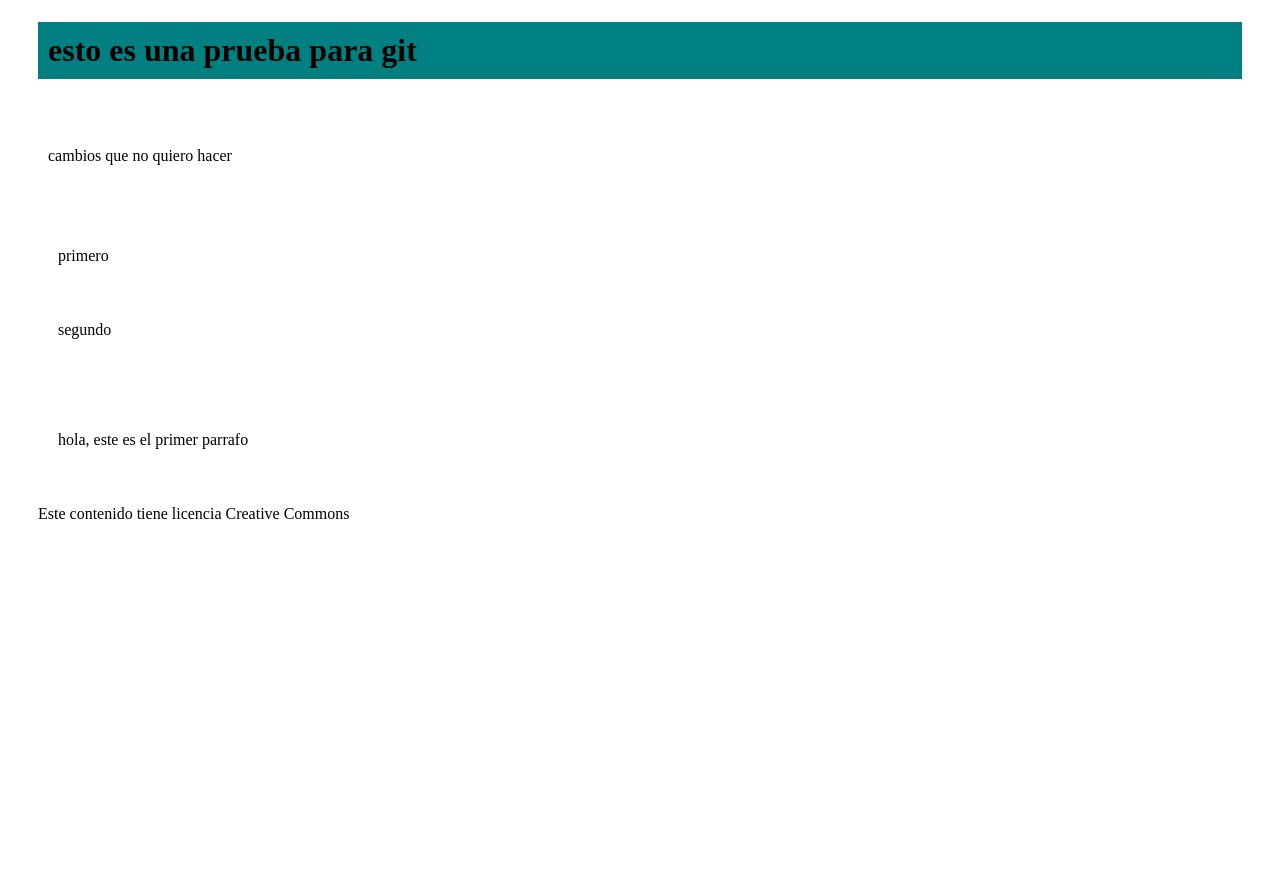
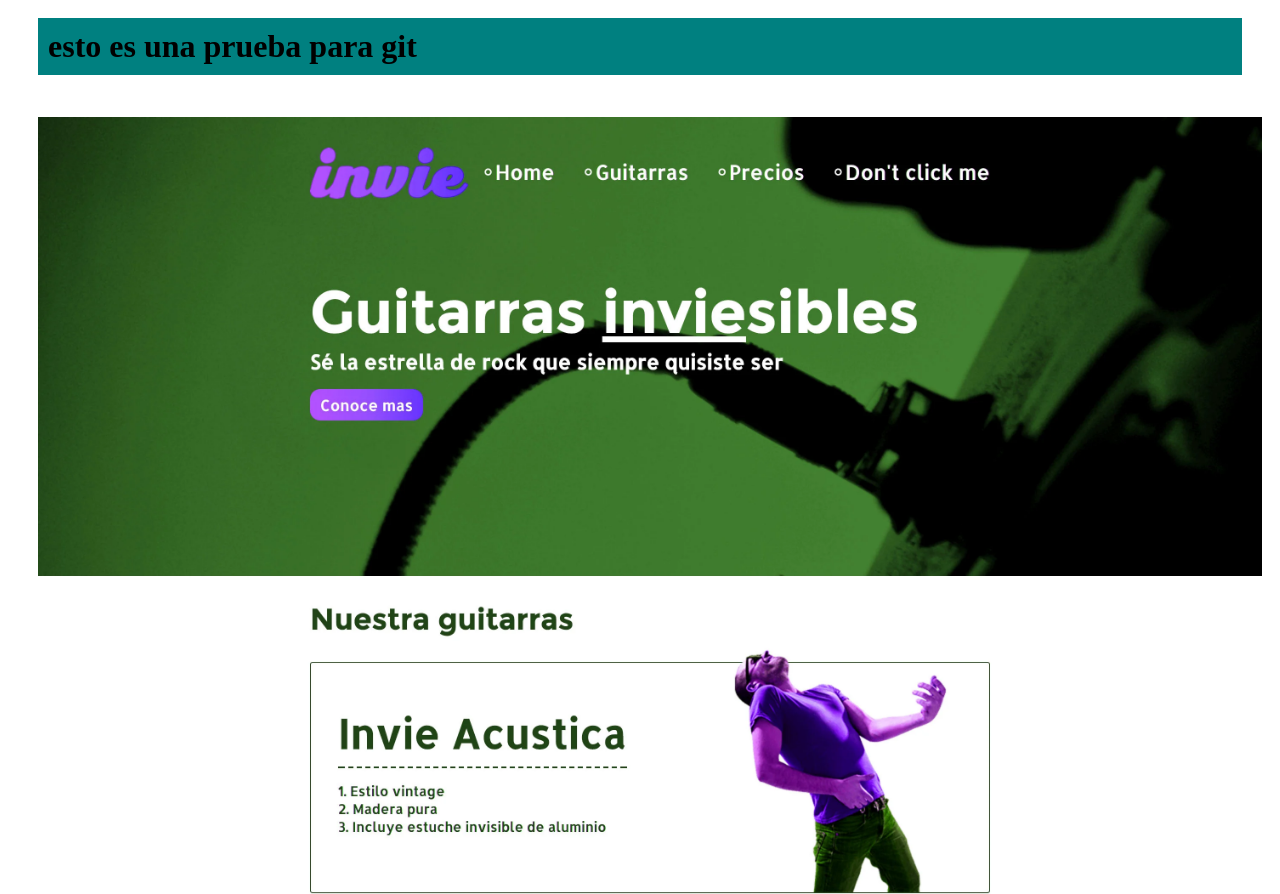
Before and after one commit to carlosalejandroqm/PruebaGITHUB, a plain HTML site: page index.html in a window 1280 px wide. Shown: the part 61-955 px from the top of the page. Before the commit the page ends 800 px from the top, so only its background shows below. Drawn offline with Linux system fonts and the light colour scheme.

Commit message:
nueva version 1.0

```diff
--- a/css/index.css
+++ b/css/index.css
@@ -8,3 +8,8 @@ header h1{
     display: block;
     background: teal;
 }
+
+img{
+    max-width: 100%;
+    vertical-align: top;
+}
--- a/index.html
+++ b/index.html
@@ -14,9 +14,7 @@
 
     </header>
 
-    <div>
-        <p>cambios que no quiero hacer</p>
-    </div>
+    <img src="img/nueva-version_9f363cfa-19b8-46fa-b494-eb06ed40d34b.webp" alt="">
 
     <nav>
         <ul>
```
Also changed, not shown: img/nueva-version_9f363cfa-19b8-46fa-b494-eb06ed40d34b.webp (added).
